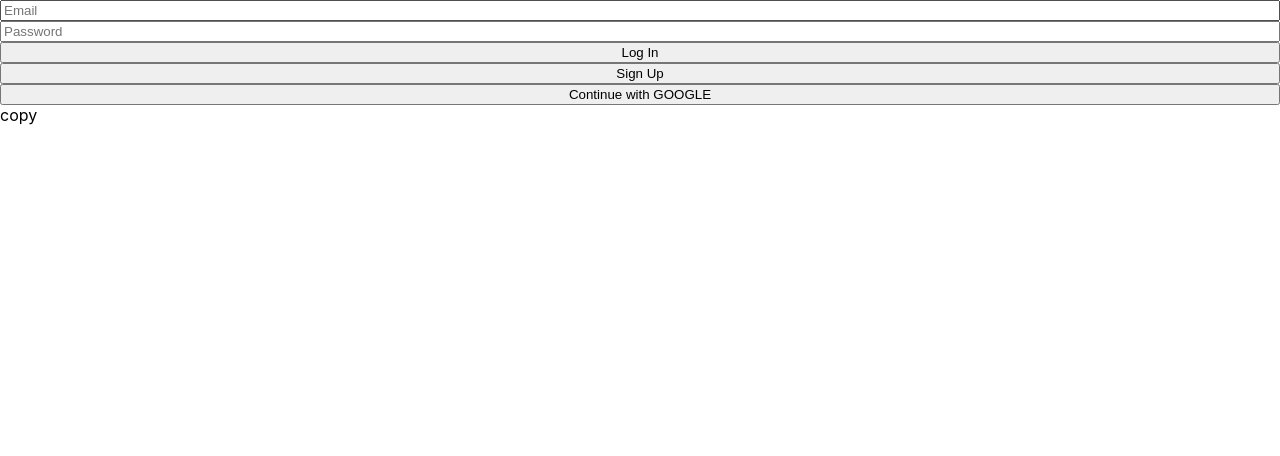
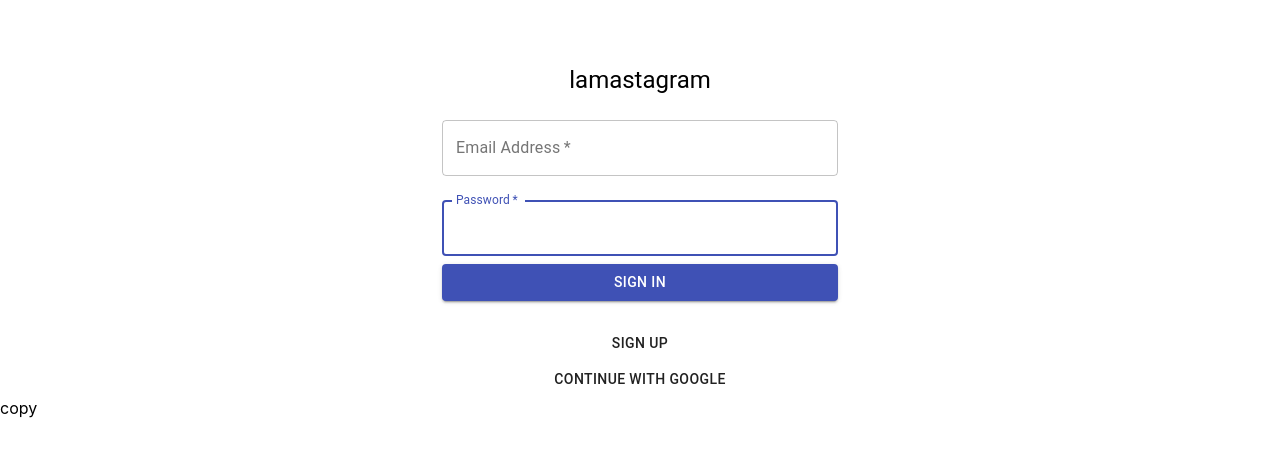
Before and after one commit to stoic-park/lamastagram, a React (Create React App) app: page / in a window 1280 px wide. Shown: the top 456 px of the page. Built offline with nearby package versions, Linux system fonts and the light colour scheme; no server answers.

Commit message:
:wrench: Fix: CSS fix && Component fix
- 로그인 화면 레이아웃 조금 수정
- home - auth - post 컴포넌트 수정

```diff
--- a/src/components/Post/Post.css
+++ b/src/components/Post/Post.css
@@ -1,3 +1,3 @@
-.posts {
+/* .posts {
   max-width: 80vh;
-}
+} */
--- /dev/null
+++ b/src/components/Posts/Posts.js
@@ -0,0 +1,43 @@
+import React, { useEffect, useState } from "react";
+import Post from "../Post/Post";
+// firebase
+import { db, auth } from "../../firebase";
+import firebase from "firebase";
+// css
+import "./Posts.css";
+
+function Posts({ user }) {
+  const [posts, setPosts] = useState([]);
+
+  useEffect(() => {
+    db.collection("posts")
+      // .orderBy("timestamp", "desc")
+      .onSnapshot((snapshot) => {
+        // onSnapshot : every time a new post is added!
+        setPosts(
+          snapshot.docs.map((doc) => ({
+            id: doc.id,
+            post: doc.data(),
+          }))
+        );
+      });
+  }, []);
+
+  return (
+    <div className="posts">
+      {posts.map(({ id, post }) => (
+        // 필요한 데이터가 뭐가 있을까?
+        <Post
+          key={id}
+          postId={id}
+          imageUrl={post.imageUrl}
+          caption={post.caption}
+          username={post.username}
+          user={user}
+        />
+      ))}
+    </div>
+  );
+}
+
+export default Posts;
--- a/src/routes/Auth.css
+++ b/src/routes/Auth.css
@@ -1,14 +1,26 @@
 .auth_container {
   display: flex;
   flex-direction: column;
+  align-items: center;
+
+  /* margin-left: auto; */
+  /* margin-right: auto; */
 }
 
 .auth_inputbox {
   display: flex;
   flex-direction: column;
+  margin-top: 64px;
+}
+
+.auth_formbox {
+  display: flex;
+  flex-direction: column;
+  margin-top: 8px;
 }
 
 .auth_anotherbox {
+  margin-top: 24px;
   display: flex;
   flex-direction: column;
 }
--- a/src/routes/Auth.js
+++ b/src/routes/Auth.js
@@ -4,7 +4,16 @@ import { db, auth } from "../firebase";
 import firebase from "firebase";
 
 // material-ui
-import { Modal, Button, Input } from "@material-ui/core";
+import {
+  Modal,
+  Button,
+  Input,
+  TextField,
+  FormControlLabel,
+  Container,
+  Typography,
+  Box,
+} from "@material-ui/core";
 import { makeStyles } from "@material-ui/core/styles";
 
 //
@@ -109,7 +118,7 @@ function Auth() {
       .catch((error) => alert(error.message));
   };
   return (
-    <div className="auth_container">
+    <Container className="auth_container" maxWidth="xs">
       <Modal open={openSignUpModal} onClose={() => setOpenSignUpModal(false)}>
         <div style={modalStyle} className={classes.paper}>
           <form className="app_signup">
@@ -140,30 +149,74 @@ function Auth() {
           </form>
         </div>
       </Modal>
-      <form className="auth_inputbox" onSubmit={onSubmit}>
-        <input
+      {/* header - app name */}
+      <div className="auth_inputbox">
+        <center>
+          <Typography component="h1" variant="h5">
+            lamastagram
+          </Typography>
+        </center>
+
+        <form className="auth_formbox" onSubmit={onSubmit}>
+          <TextField
+            variant="outlined"
+            margin="normal"
+            required
+            fullWidth
+            id="email"
+            label="Email Address"
+            name="email"
+            autoComplete="email"
+            autoFocus
+            value={email}
+            onChange={onChange}
+          />
+          {/* <Input
             name="email"
             type="text"
             placeholder="Email"
             required
             value={email}
             onChange={onChange}
+          /> */}
+          <TextField
+            variant="outlined"
+            margin="normal"
+            required
+            fullWidth
+            id="password"
+            label="Password"
+            name="password"
+            autoComplete="password"
+            autoFocus
+            value={password}
+            onChange={onChange}
+            type="password"
           />
-        <input
+          {/* <Input
             name="password"
             type="password"
             placeholder="Password"
             required={password}
             onChange={onChange}
-        />
-        <input type="submit" value="Log In" onClick={signInEmail} />
+          /> */}
+          <Button
+            type="submit"
+            fullWidth
+            variant="contained"
+            // value="Log In"
+            color="primary"
+            onClick={signInEmail}
+          >
+            Sign In
+          </Button>
         </form>
-
+      </div>
       <div className="auth_anotherbox">
-        <button onClick={() => setOpenSignUpModal(true)}>Sign Up</button>
-        <button onClick={signUpGoogle}>Continue with GOOGLE</button>
+        <Button onClick={() => setOpenSignUpModal(true)}>Sign Up</Button>
+        <Button onClick={signUpGoogle}>Continue with GOOGLE</Button>
       </div>
-    </div>
+    </Container>
   );
 }
 
--- a/src/routes/Home.js
+++ b/src/routes/Home.js
@@ -2,7 +2,8 @@ import React, { useEffect, useState } from "react";
 import "./Home.css";
 
 // Component
-import Post from "../components/Post/Post";
+// import Post from "../components/Post/Post";
+import Posts from "../components/Posts/Posts";
 import UploadPost from "../components/UploadPost/UploadPost";
 
 // firebase
@@ -98,7 +99,8 @@ function Home(props) {
       {/* navbar - home / mypost* / addPost /}
 
       {/* posts */}
-      <div className="posts">
+      <Posts user={props.user} />
+      {/* <div className="posts">
         {posts.map(({ id, post }) => (
           // 필요한 데이터가 뭐가 있을까?
           <Post
@@ -110,7 +112,7 @@ function Home(props) {
             user={props.user}
           />
         ))}
-      </div>
+      </div> */}
     </div>
   );
 }
```
Also changed, not shown: src/components/Posts/Posts.css (added). Lines whose indentation alone changed are shown as unchanged.
